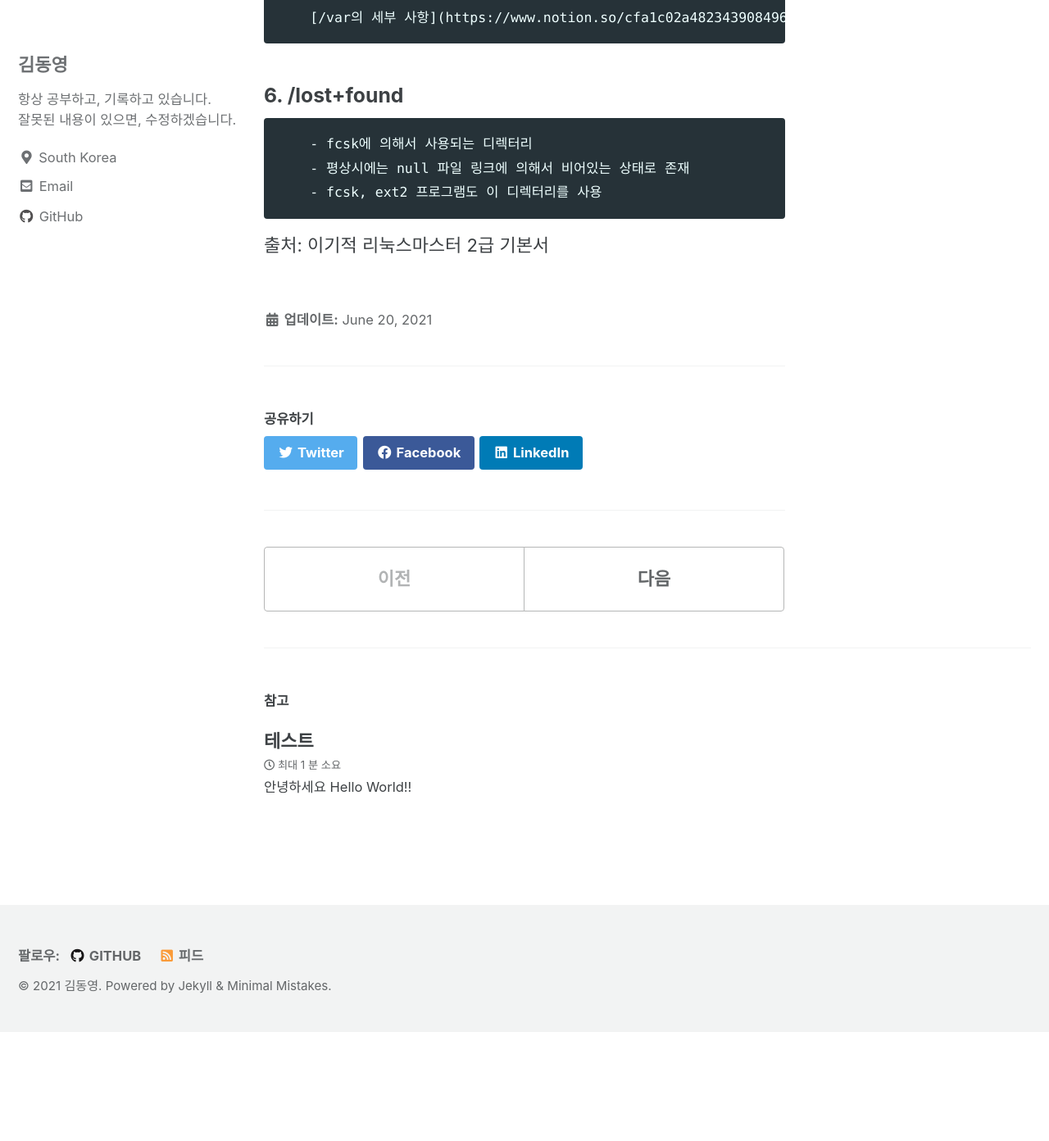
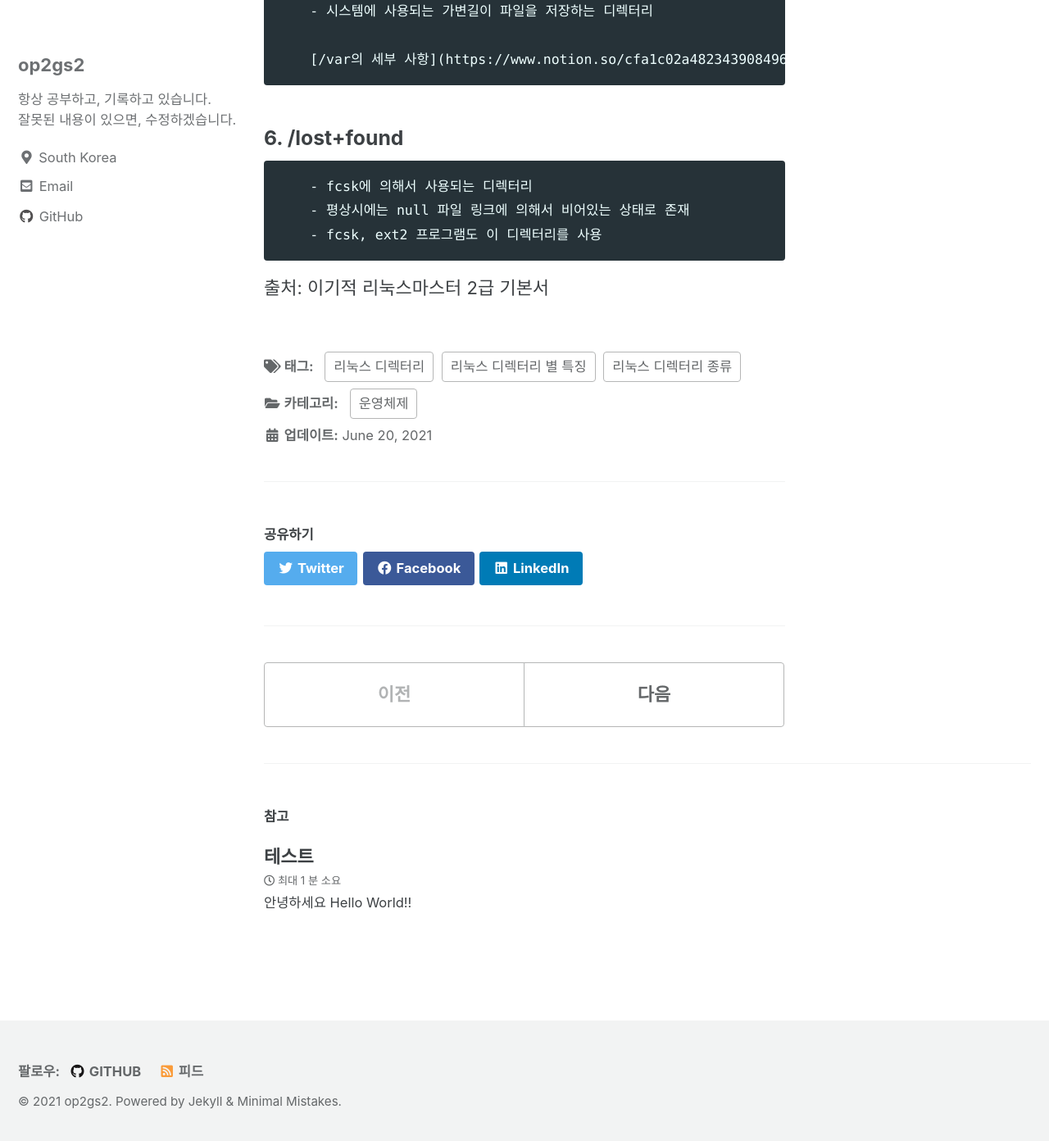
Before and after one commit to DongkilShin1/op2gs2.github.io, a Jekyll site: the page built from _posts/2021/운영체제/2021-06-20-1.리눅스 디렉터리 종류와 특징.md, in a window 1280 px wide and 1400 px high, scrolled down 1397 px. Shown: the top 1392 px of the window at 82% size. Built offline with Jekyll 4.4.1, drawn with Linux system fonts in a browser that asks for light colours; cached includes are drawn as plain includes; before the commit the page ends 2656 px from its top, so only the background shows below that; some of the changed text lies outside the part shown.

Commit message:
no message

```diff
--- a/_config.yml
+++ b/_config.yml
@@ -19,7 +19,7 @@ locale                   : "ko-KR"
 title                    : "항상 기록하자"
 title_separator          : "-"
 subtitle                 : # site tagline that appears below site title in masthead
-name                     : "김동영"
+name                     : "op2gs2"
 description              : "An amazing website."
 url                      : "https://op2gs2.github.io"
 baseurl                  : # the subpath of your site, e.g. "/blog"
@@ -94,7 +94,7 @@ analytics:
 
 # Site Author
 author:
-  name             : "김동영"
+  name             : "op2gs2"
   avatar           : # path of avatar image, e.g. "/assets/images/bio-photo.jpg"
   bio              : "항상 공부하고, 기록하고 있습니다. <br> 잘못된 내용이 있으면, 수정하겠습니다."
   location         : "South Korea"
--- a/_posts/2021/운영체제/2021-06-20-1.리눅스 디렉터리 종류와 특징.md
+++ b/_posts/2021/운영체제/2021-06-20-1.리눅스 디렉터리 종류와 특징.md
@@ -1,3 +1,16 @@
+---
+title:  "1. 리눅스 디텍터리 종류와 특징"
+excerpt: "리눅스 디텍터리 종류와 특징"
+
+categories:
+  - 운영체제
+tags:
+  - 리눅스 디렉터리 종류
+  - 리눅스 디렉터리
+  - 리눅스 디렉터리 별 특징
+last_modified_at: 2021-06-20T15:00:00-00:00
+---
+
 ## 1. 디렉터리 종류
 
     [디렉터리 종류](https://www.notion.so/2a4510966b0e41b5bd72a361f6c84d91)
```
Also changed, not shown: _data/navigation.yml (+2 -8 lines), _pages/404.md (added, +15 -0 lines), _pages/category-archive.md (added, +6 -0 lines), _pages/category/linux.md (added, +9 -0 lines), _pages/tag-archive.md (added, +6 -0 lines).
